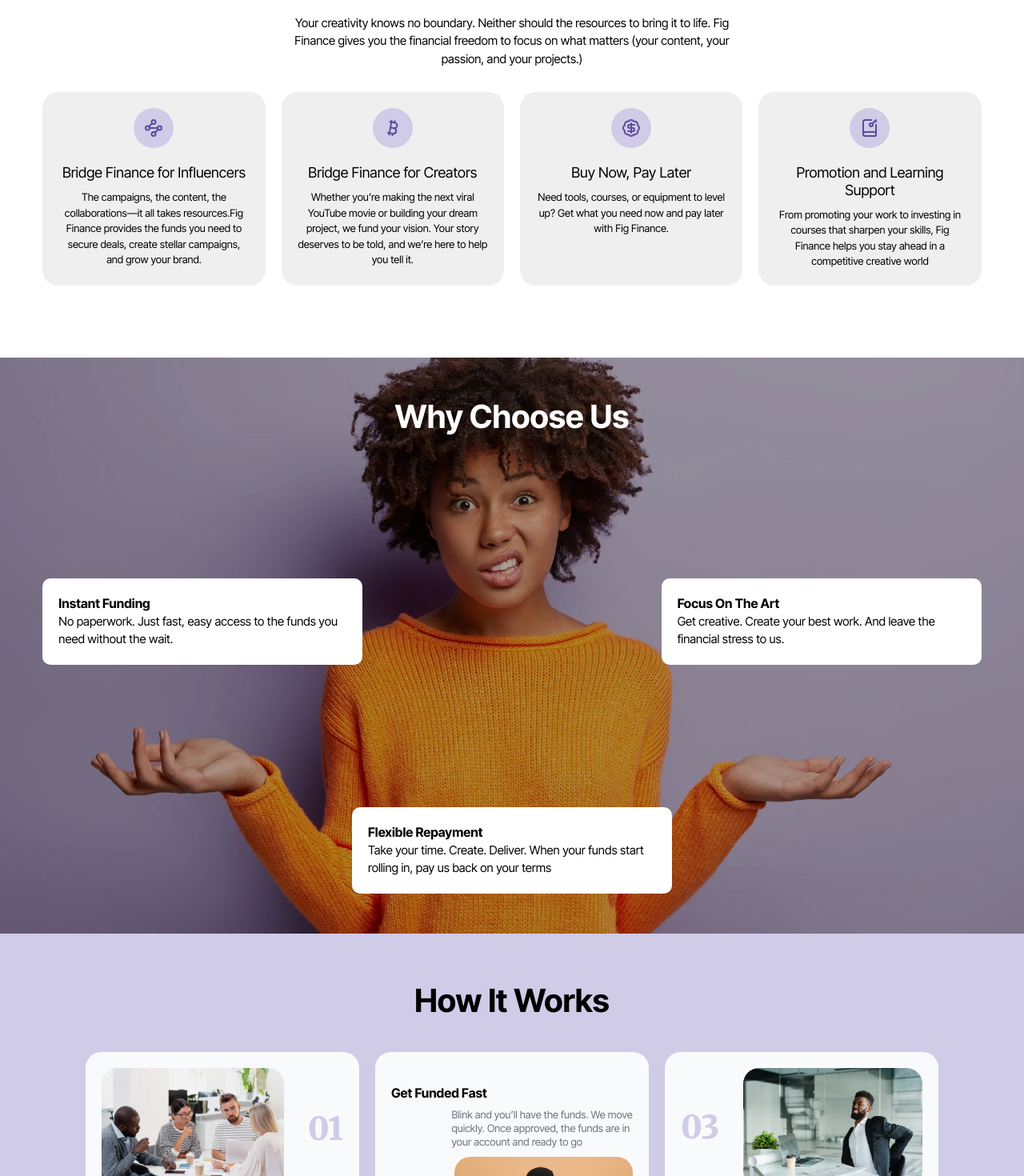
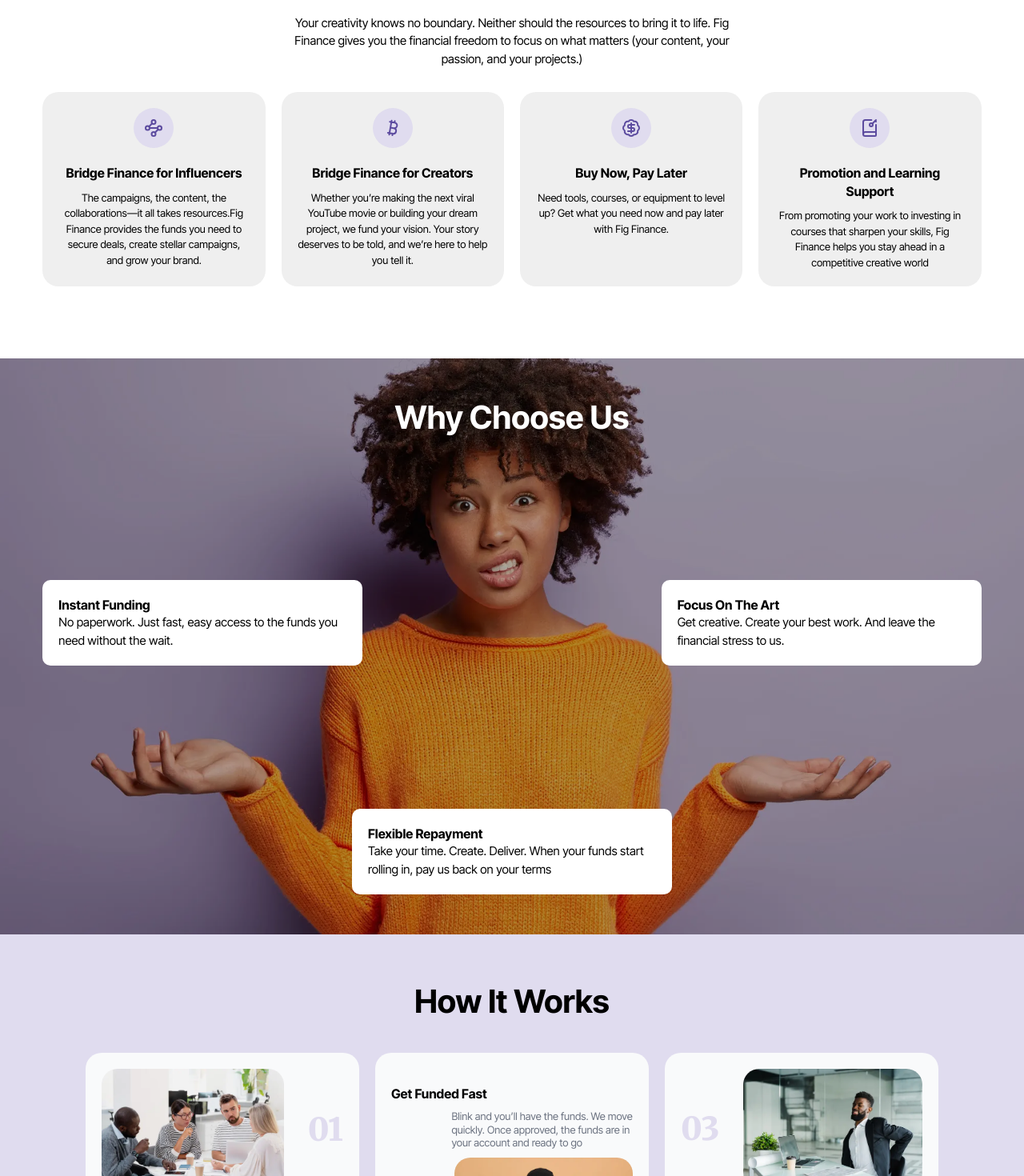
Before and after one commit to Joggyjagz7/fig, a Next.js app: page / in a window 1280 px wide. Shown: the part 680-2150 px from the top of the page at 80% size. Built offline with nearby package versions, Linux system fonts and the light colour scheme.

Commit message:
changed accent light value

```diff
--- a/src/components/home/WhatWeDo.jsx
+++ b/src/components/home/WhatWeDo.jsx
@@ -45,13 +45,13 @@
                 key={card.id}
                 className="w-11/12 md:w-auto md:col-span-1 mx-auto text-center rounded-[20px] p-[20px] bg-[#EFEFEF]"
               >
-                <div className="flex justify-center items-center text-[100px] bg-[#d0cbe7] h-[50px] w-[50px] rounded-[50%] mx-auto mb-[20px] text-primary">
+                <div className="flex justify-center items-center text-[100px] bg-accent-light  h-[50px] w-[50px] rounded-[50%] mx-auto mb-[20px] text-primary">
                   {card.img}
                 </div>
                 <div>
-                  <h3 className="text-[18px]  leading-[1.3] lg:leading-[1.2em] mb-[10px] lg:mb-[10px] ">
+                  <h4 className="heading-4 lg:mb-[10px] ">
                     {card.title}
-                  </h3>
+                  </h4>
                   <p className="text-[14px] lg:text-[13px]">{card.desc}</p>
                 </div>
               </div>
--- a/src/components/home/Works.jsx
+++ b/src/components/home/Works.jsx
@@ -75,7 +75,7 @@
           {/* card 3 */}
           <div className="bg-[#F9FAFB] group p-[20px] rounded-[20px] hover:bg-primary transition duration-500 ease-in-out ">
             <div className="transition transform hover:scale-[105%] duration-500 w-full h-full">
-              <div className="flex flex-row-reverse items-center gap-[30px]">
+              <div className="flex flex-row md:flex-row-reverse items-center gap-[30px]">
                 <div className=" ">
                   <Image
                     src="/images/work-3.webp"
--- a/tailwind.config.js
+++ b/tailwind.config.js
@@ -10,7 +10,7 @@
       colors: {
         primary: "#5c4b9f",
         "dark-gray": "#EFEFEF",
-        "accent-light": "#d0cbe7"
+        "accent-light": "#e0dcef"
       },
     },
   },
```
